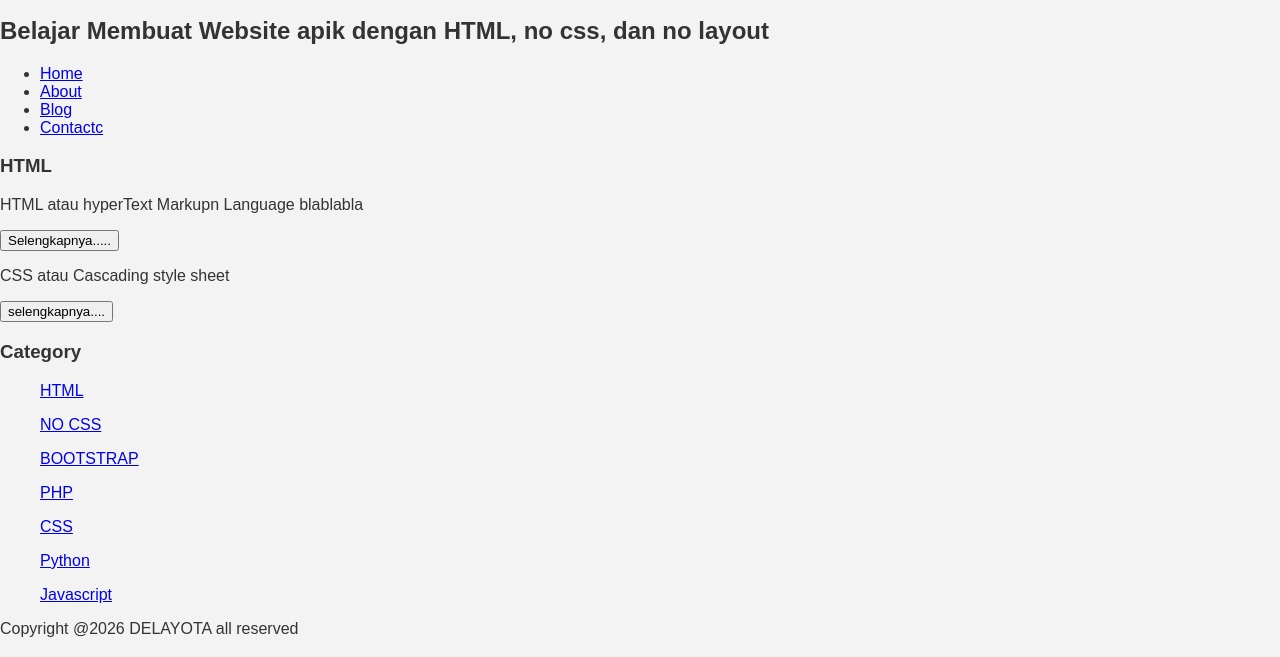
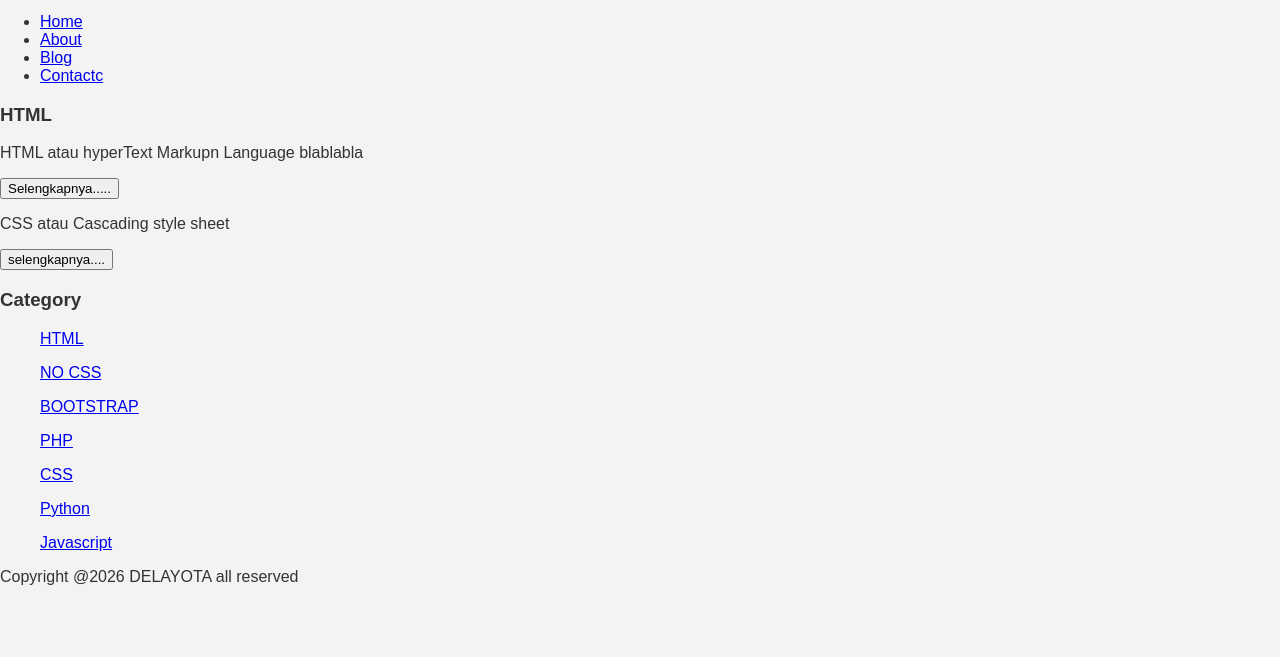
Before and after one commit to hilyahnur/webku, a plain HTML site: page index.html in a window 1280 px wide. Shown: the part 143-800 px from the top of the page. Drawn offline with Linux system fonts and the light colour scheme.

Commit message:
Update index.html

```diff
--- a/index.html
+++ b/index.html
@@ -8,7 +8,6 @@
    <div class="header">
        <h2>Belajar Membuat Layout dengan HTML dan CSS</h2>
    </div>
-    <h2>Belajar Membuat Website apik dengan HTML, no css, dan no layout</h2>
      <ul>
        <li><a href="index.html">Home</a></li>
        <li><a href="about.html">About</a></li>
```
